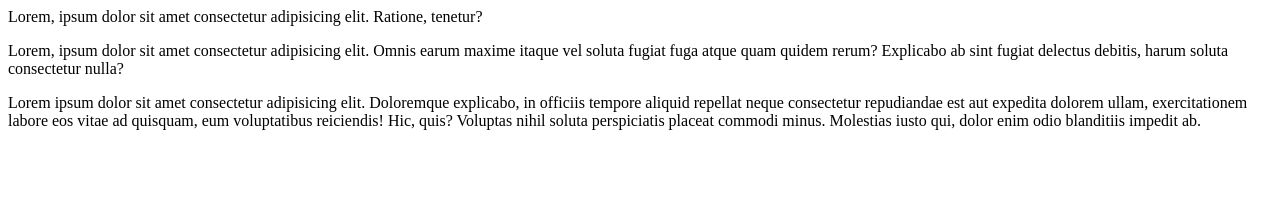
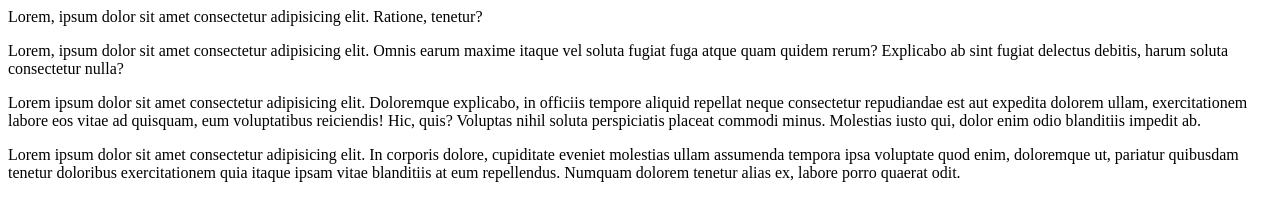
Before and after one commit to ansh603/Git-learn, a plain HTML site: page index.html in a window 1280 px wide. Drawn offline with Linux system fonts and the light colour scheme.

Commit message:
add index file

```diff
--- a/index.html
+++ b/index.html
@@ -22,5 +22,13 @@
       soluta perspiciatis placeat commodi minus. Molestias iusto qui, dolor enim
       odio blanditiis impedit ab.
     </p>
+
+    <p>
+      Lorem ipsum dolor sit amet consectetur adipisicing elit. In corporis
+      dolore, cupiditate eveniet molestias ullam assumenda tempora ipsa
+      voluptate quod enim, doloremque ut, pariatur quibusdam tenetur doloribus
+      exercitationem quia itaque ipsam vitae blanditiis at eum repellendus.
+      Numquam dolorem tenetur alias ex, labore porro quaerat odit.
+    </p>
   </body>
 </html>
```
